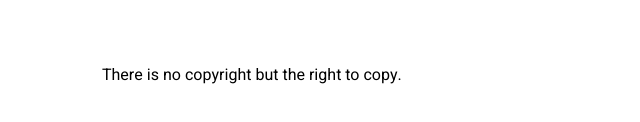
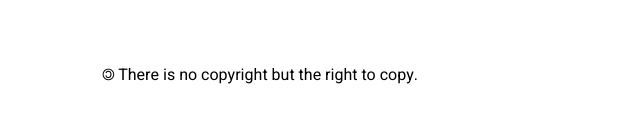
Before and after one commit to crowsutr/crowsutr-staging, a plain HTML site: page categories/index.html in a window 1280 px wide. Shown: the part 602-724 px from the top of the page, 0-640 px from the left. Drawn offline with nearby package versions, Linux system fonts and the light colour scheme.

Commit message:
2026-11-01 16:56

```diff
--- a/categories/index.html
+++ b/categories/index.html
@@ -63,7 +63,7 @@
     </div>
     <footer>
     <div class="d-flex">
-    <div class="me-auto">There is no copyright but the right to copy. </div>
+    <div class="me-auto">&#127279; There is no copyright but the right to copy. </div>
     <div><a href>Contact Us</a> <a href="https://standuptoracism.org.uk/">National SUTR</a></div>
     </div>
 
```
Also changed, not shown: index.html (+1 -1 lines), news/cb-under-siege/index.html (+1 -1 lines), news/crowfest-statement/index.html (+1 -1 lines), news/index.html (+1 -1 lines), news/openletter/index.html (+1 -1 lines), news/we-stand-together/index.html (+1 -1 lines), signup/index.html (+1 -1 lines), tags/index.html (+1 -1 lines).
